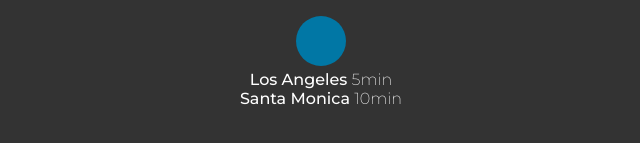
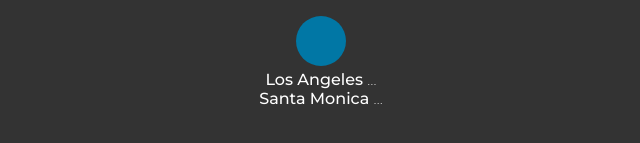
Before and after one commit to blutz/expo-tracker, a plain HTML site: page index.html in a window 1280 px wide. Shown: the part 235-378 px from the top of the page, without its empty margins (319-959 px from the left). Drawn offline with Linux system fonts and the light colour scheme; no server answers.

Commit message:
Added reasonable placeholders

```diff
--- a/index.html
+++ b/index.html
@@ -14,11 +14,11 @@
     <ul class='arrivals'>
       <li>
         <span class='direction'>Los Angeles</span>
-        <span class='countdown' id='countdown-la'>5min</span>
+        <span class='countdown' id='countdown-la'>&hellip;</span>
       </li>
       <li>
         <span class='direction'>Santa Monica</span>
-        <span class='countdown' id='countdown-sm'>10min</span>
+        <span class='countdown' id='countdown-sm'>&hellip;</span>
       </li>
     </ul>
   </div>
```
